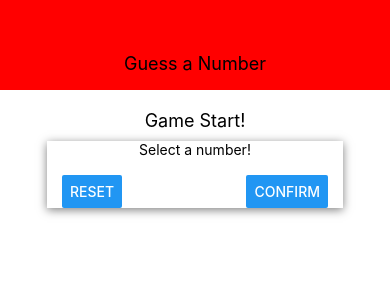
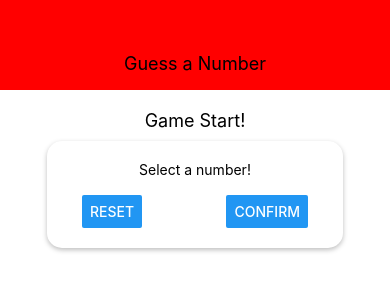
Before and after one commit to elleom/rn-guess-num-app, a React Native app: screen / in a window 390 px wide. Shown: the top 300 px of the page. Built offline with nearby package versions, Linux system fonts and the light colour scheme.

Commit message:
extrated Card Component

```diff
--- /dev/null
+++ b/components/Card.js
@@ -0,0 +1,27 @@
+import React from "react";
+import { StyleSheet, View } from "react-native";
+
+const Card = (props) => {
+	return (
+		<View style={{ ...styles.card, ...props.style }}>{props.children}</View>
+	);
+};
+
+const styles = StyleSheet.create({
+	card: {
+
+		/* the shadow properties work only on IOS */
+		shadowColor: "black",
+		shadowOpacity: 0.26,
+		shadowOffset: { height: 2, width: 0 },
+		shadowRadius: 5,
+
+		/*to do the same i android use the following */
+		elevation: 8,
+		backgroundColor: "white",
+		padding: 20,
+		borderRadius: 15,
+	},
+});
+
+export default Card;
--- a/screens/StartGameScreen.js
+++ b/screens/StartGameScreen.js
@@ -1,21 +1,23 @@
 import React from "react";
 import { View, Text, StyleSheet, TextInput, Button } from "react-native";
+import Card from '../components/Card.js';
 
 const StartGameScreen = (props) => {
 	return (
 		<View style={styles.screen}>
 			<Text style={styles.title}>Game Start!</Text>
-			<View style={styles.inputContainer}>
+			<Card style={styles.inputContainer}>
 				<Text>Select a number!</Text>
 				<TextInput />
 				<View style={styles.buttongrp}>
 					<Button title='RESET' />
 					<Button title='CONFIRM' />
 				</View>
-			</View>
+			</Card>
 		</View>
 	);
 };
+
 
 const styles = StyleSheet.create({
 	screen: {
@@ -36,18 +38,7 @@
 	inputContainer: {
 		width: 300,
 		maxWidth: "80%",
-        alignItems: "center",
-
-		/* the shadow properties work only on IOS */
-        shadowColor: 'black',
-        shadowOpacity: 0.5,
-        shadowOffset: {height: 2, width: 0},
-        shadowRadius: 9,
-
-		/*to do the same i android use the following */
-		elevation: 5,
-		backgroundColor: 'white'
-
+        alignItems: "center"
 	},
 });
 
```
